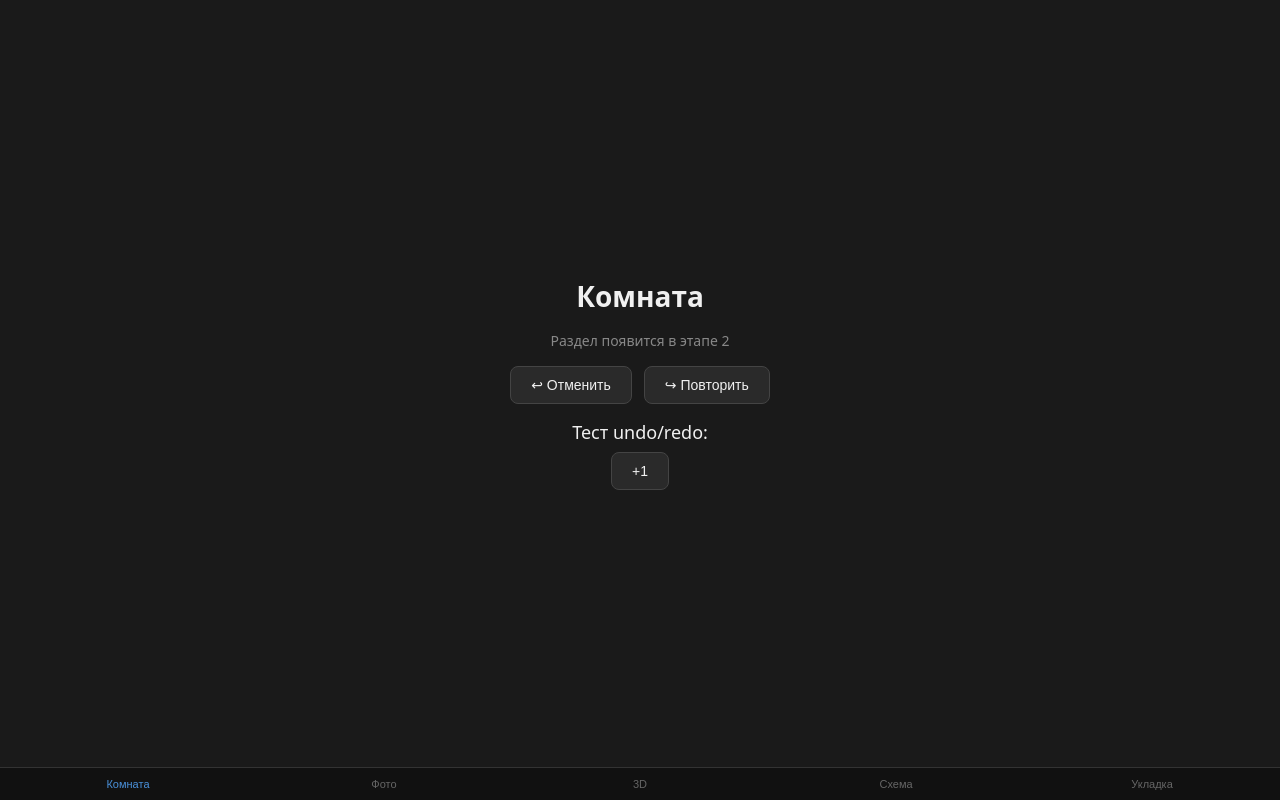
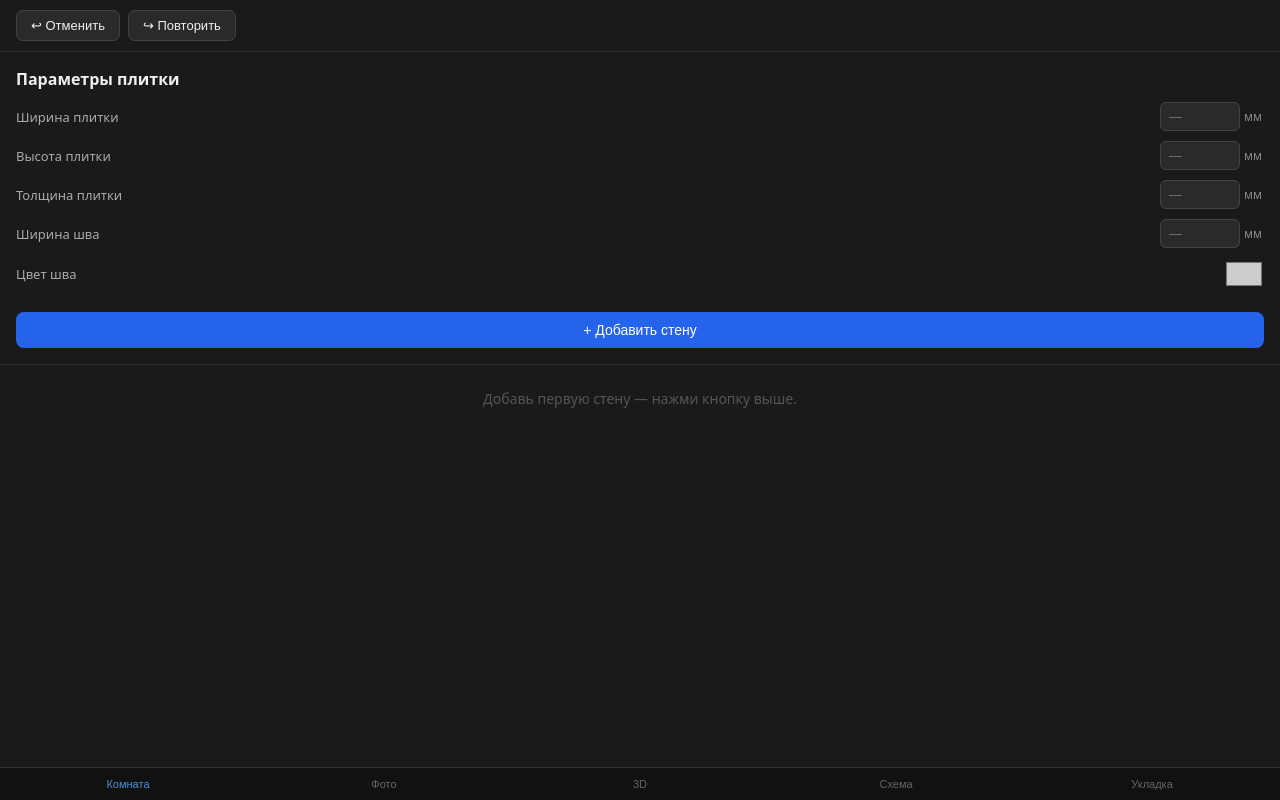
Before and after one commit to vityaayaa/drape, a React (Vite) app: page / in a window 1280 px wide. Built offline with nearby package versions, Linux system fonts and the light colour scheme.

Commit message:
feat: assemble RoomTab with all Stage 2 components

```diff
--- a/src/components/room/RoomTab.jsx
+++ b/src/components/room/RoomTab.jsx
@@ -1,47 +1,67 @@
+// src/components/room/RoomTab.jsx
+import { useMemo } from 'react'
 import { useProjectStore } from '../../store/projectStore.js'
 import { useHistoryStore } from '../../store/historyStore.js'
+import { calculateGrid } from '../../utils/roomGeometry.js'
+import TileForm from './TileForm.jsx'
+import WallCard from './WallCard.jsx'
+import CornersSection from './CornersSection.jsx'
+import SummarySection from './SummarySection.jsx'
 
 export default function RoomTab() {
-  const { testCounter, incrementCounter } = useProjectStore()
-  const { past, future, push, undo, redo } = useHistoryStore()
+  const { tile, walls, corners } = useProjectStore()
+  const { past, future } = useHistoryStore()
 
-  const handleIncrement = () => {
-    push(useProjectStore.getState().getSnapshot())
-    incrementCounter()
-  }
+  const results = useMemo(
+    () => calculateGrid(tile, walls, corners),
+    [tile, walls, corners]
+  )
 
-  const handleUndo = () => {
+  function handleUndo() {
+    const { undo } = useHistoryStore.getState()
     const prev = undo(useProjectStore.getState().getSnapshot())
     if (prev) useProjectStore.getState().restoreSnapshot(prev)
   }
 
-  const handleRedo = () => {
+  function handleRedo() {
+    const { redo } = useHistoryStore.getState()
     const next = redo(useProjectStore.getState().getSnapshot())
     if (next) useProjectStore.getState().restoreSnapshot(next)
   }
 
   return (
-    <div style={styles.container}>
-      <h1 style={styles.title}>Комната</h1>
-      <p style={styles.subtitle}>Раздел появится в этапе 2</p>
-      <div style={styles.undoRow}>
-        <button style={styles.btn} onClick={handleUndo} disabled={past.length === 0}>↩ Отменить</button>
-        <button style={styles.btn} onClick={handleRedo} disabled={future.length === 0}>↪ Повторить</button>
+    <div style={s.page}>
+      {/* Undo/Redo */}
+      <div style={s.undoBar}>
+        <button style={s.undoBtn} onClick={handleUndo} disabled={past.length === 0}>↩ Отменить</button>
+        <button style={s.undoBtn} onClick={handleRedo} disabled={future.length === 0}>↪ Повторить</button>
       </div>
-      <div style={styles.counterBlock}>
-        <p style={styles.counterLabel}>Тест undo/redo: {testCounter}</p>
-        <button style={styles.btn} onClick={handleIncrement}>+1</button>
-      </div>
+
+      {/* Параметры плитки + кнопка добавить стену */}
+      <TileForm />
+
+      {/* Список стен */}
+      {walls.length === 0 && (
+        <p style={s.emptyHint}>Добавь первую стену — нажми кнопку выше.</p>
+      )}
+      {walls.map((wall, i) => (
+        <WallCard key={wall.id} wall={wall} result={results[i] ?? null} />
+      ))}
+
+      {/* Углы */}
+      <CornersSection />
+
+      {/* Итог */}
+      <SummarySection results={results} />
+
+      <div style={{ height: 40 }} />
     </div>
   )
 }
 
-const styles = {
-  container: { display: 'flex', flexDirection: 'column', alignItems: 'center', justifyContent: 'center', height: '100%', gap: 16 },
-  title:     { fontSize: 28, fontWeight: 700 },
-  subtitle:  { fontSize: 14, color: '#888' },
-  undoRow:   { display: 'flex', gap: 12 },
-  counterBlock: { display: 'flex', flexDirection: 'column', alignItems: 'center', gap: 8 },
-  counterLabel: { fontSize: 18 },
-  btn:       { padding: '10px 20px', background: '#2a2a2a', color: '#f0f0f0', border: '1px solid #444', borderRadius: 8, fontSize: 14, cursor: 'pointer' },
+const s = {
+  page:    { overflowY: 'auto', height: '100%', background: '#1a1a1a', color: '#f0f0f0' },
+  undoBar: { display: 'flex', gap: 8, padding: '10px 16px', borderBottom: '1px solid #333' },
+  undoBtn: { padding: '7px 14px', background: '#2a2a2a', color: '#f0f0f0', border: '1px solid #444', borderRadius: 7, fontSize: 13, cursor: 'pointer' },
+  emptyHint: { padding: '24px 16px', color: '#555', fontSize: 14, textAlign: 'center' },
 }
```
